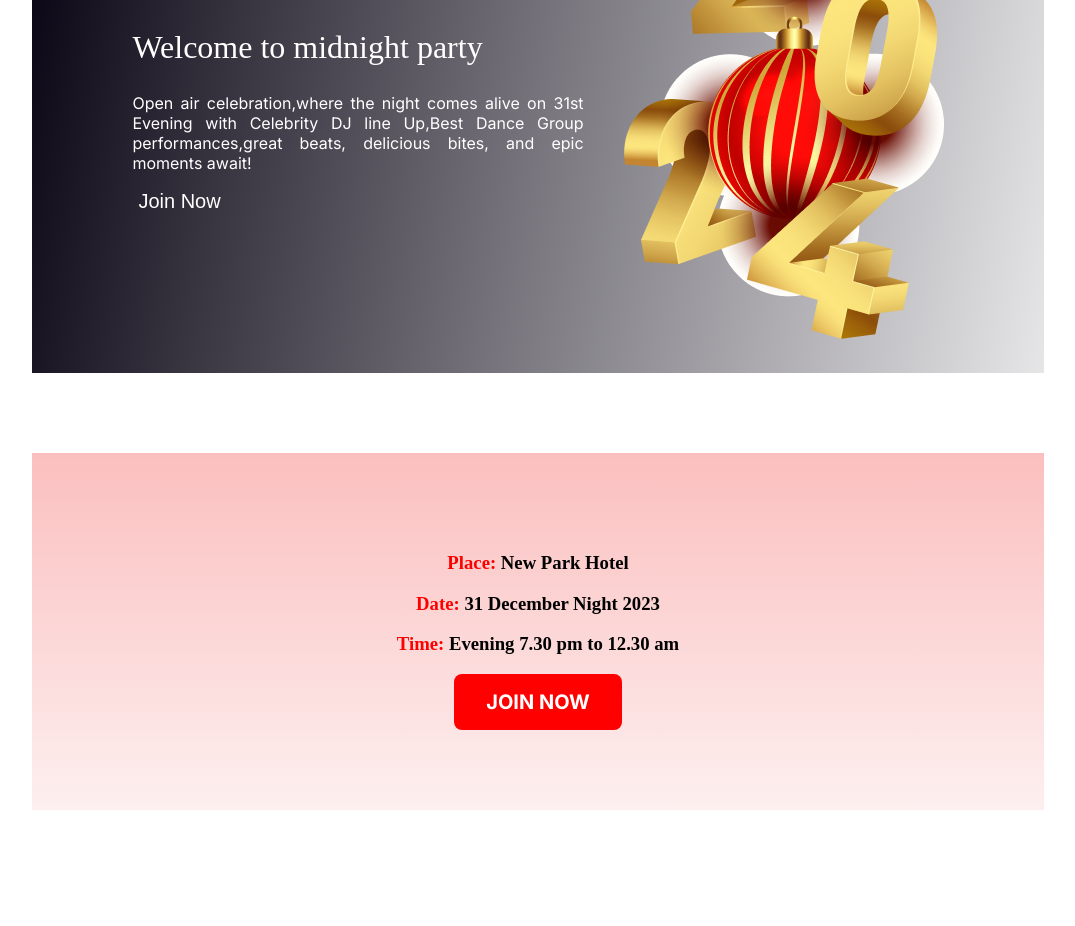
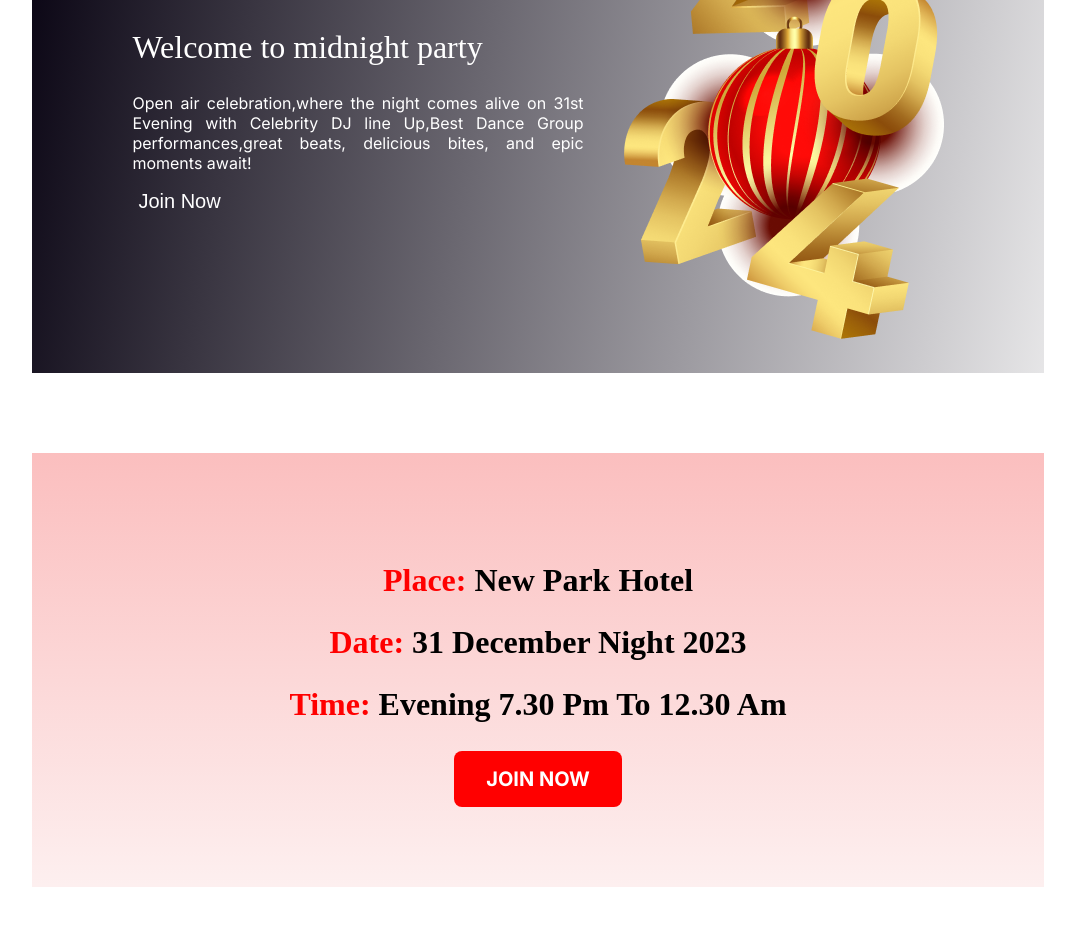
Before and after one commit to MdSaifulIslamRafsan/assignment-no-01, a plain HTML site: page index.html in a window 1280 px wide. Shown: the part 1082-2008 px from the top of the page, without its empty margins (102-1177 px from the left). Before the commit the page ends 1942 px from the top, so only its background shows below. Drawn offline with Linux system fonts and the light colour scheme.

Commit message:
add place title style

```diff
--- a/styles/style.css
+++ b/styles/style.css
@@ -36,6 +36,7 @@ address{
   padding: 16px 32px;
   border: none;
   background-color: #F00;
+  cursor: pointer;
 }
 /* header area style */
 
@@ -46,7 +47,7 @@ address{
   background: linear-gradient(100deg , #070211 0%, rgba(7, 2 ,17 ,0.1) 100%) , url("../images/Rectangle 14.png");
   height: 450px;
   background-repeat: no-repeat;
-  background-size: 100%;
+  background-size: cover;
 }
 .header-text{
   width: 460px;
@@ -89,12 +90,14 @@ address{
   text-align: justify;
   gap: 40px;
   margin-top: 80px;
+  background-size: cover;
 }
 .btn{
   background: transparent;
   border: none;
   cursor: pointer;
   font-size: 20px;
+
 }
 /* place style */
 .place{
@@ -103,3 +106,9 @@ address{
   text-align: center;
   margin-top: 80px;
 }
+.place-title{
+  font-size: 32px;
+  font-weight: 600;
+  line-height: 30px;
+  text-transform: capitalize;
+}
```
Also changed, not shown: index.html (line endings or trailing spaces).
